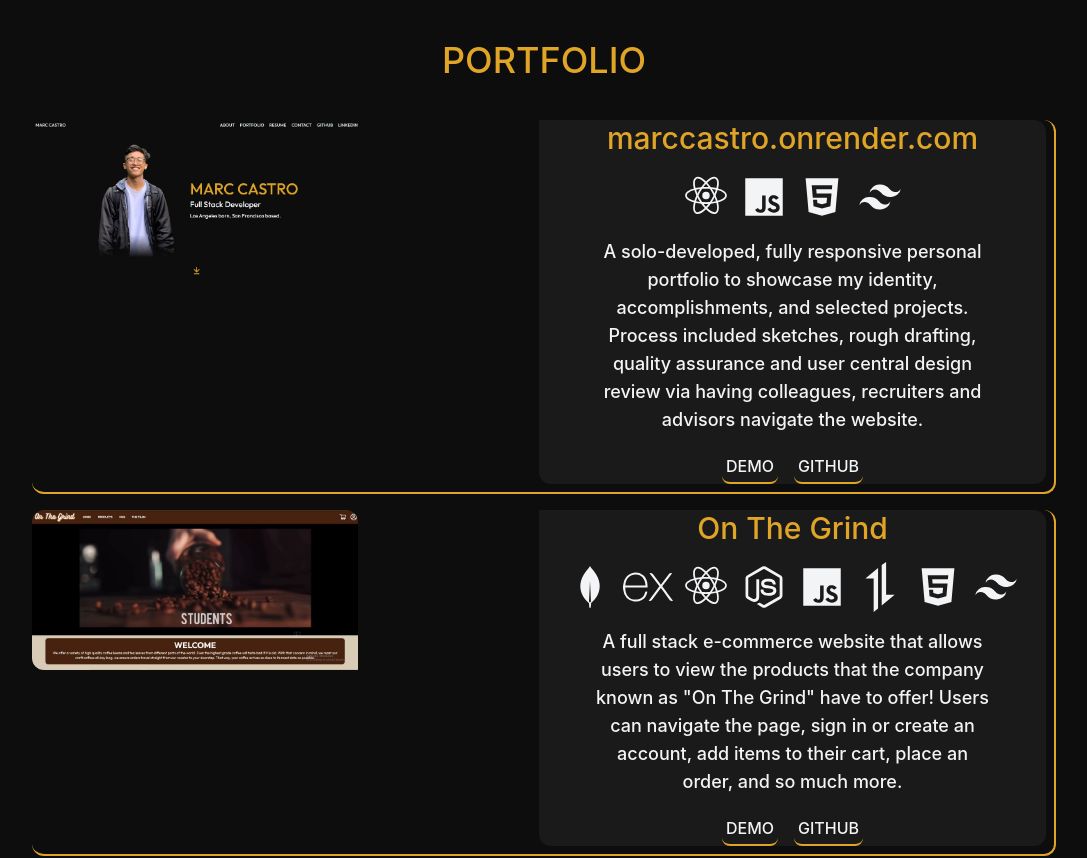
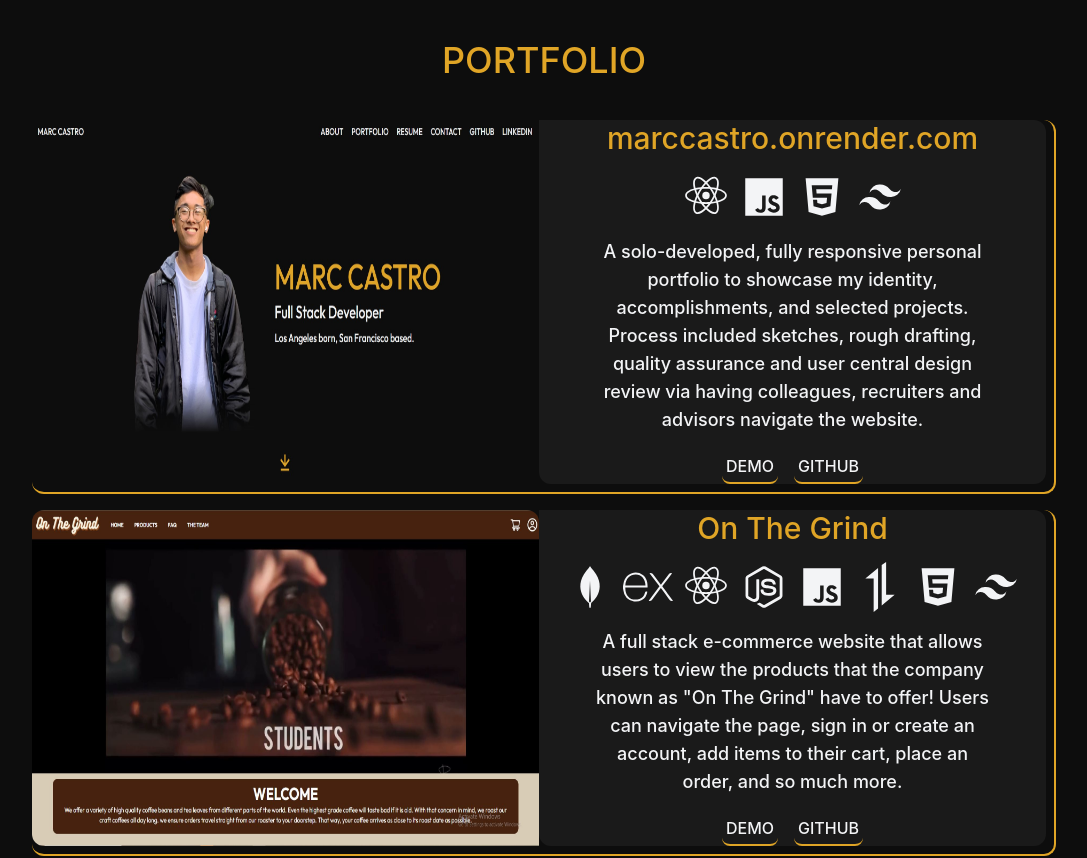
Before and after one commit to majocast/personal-website-v2, a React (Create React App) app: page / in a window 1280 px wide. Shown: the part 2060-2918 px from the top of the page, without its empty margins (96-1183 px from the left). Built offline with nearby package versions, Linux system fonts and the light colour scheme; the HTML template or start-up script is replaced by a standard one.

Commit message:
bug fix portfolio imgs

```diff
--- a/src/pages/Projects.js
+++ b/src/pages/Projects.js
@@ -92,7 +92,7 @@
             }}
             custom={index}
             className='grid grid-cols-1 sm:grid-cols-1 md:grid-cols-1 lg:grid-cols-2 h-full w-4/5 text-center pb-2 pr-2 my-2 rounded-xl border-b-2 border-r-2 border-[#E0A526]'>
-            <img src={projectImg} alt={project.name} className='xs:rounded-t-xl sm:rounded-t-xl md:rounded-l-xl h-full max-h-[10rem]'/>
+            <img src={projectImg} alt={project.name} className='xs:rounded-t-xl sm:rounded-t-xl md:rounded-l-xl h-full xs:max-h-[10rem]'/>
             <div className='flex flex-col justify-center items-center bg-[#1a1a1a] rounded-b-xl sm:rounded-b-xl md:rounded-b-xl lg:rounded-r-xl gap-4'>
               <h1 className='text-xl sm:text-xl md:text-2xl lg:text-3xl text-[#E0A526]'>{project.name}</h1>
               <div className='flex w-full justify-center text-gray-100 gap-2'>
```
